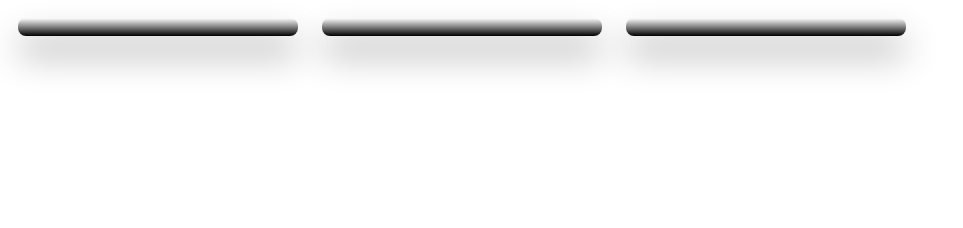
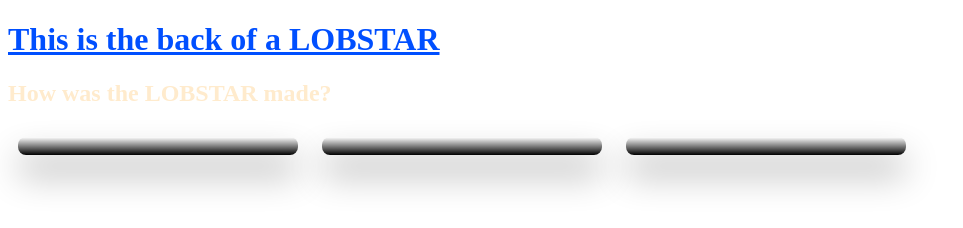
Before and after one commit to Bibianna/LOBSTAR, a plain HTML site: page index.html in a window 1280 px wide. Shown: the whole page, without its empty margins (0-963 px from the left). Drawn offline with Linux system fonts and the light colour scheme.

Commit message:
Update index.html

```diff
--- a/index.html
+++ b/index.html
@@ -8,6 +8,8 @@
 	<link rel="stylesheet" href="style.css">
 </head>
 <body>
+	  <h1><a href="index.html">This is the back of a LOBSTAR</a></h1>
+	<h2>How was the LOBSTAR made?</h2>
 		<div class="card" id="pick"><a href="1.html">
 			<div class="img-gradient"></div>
 			<img src="img/sample-1.jpg" alt="" srcset="">
```
